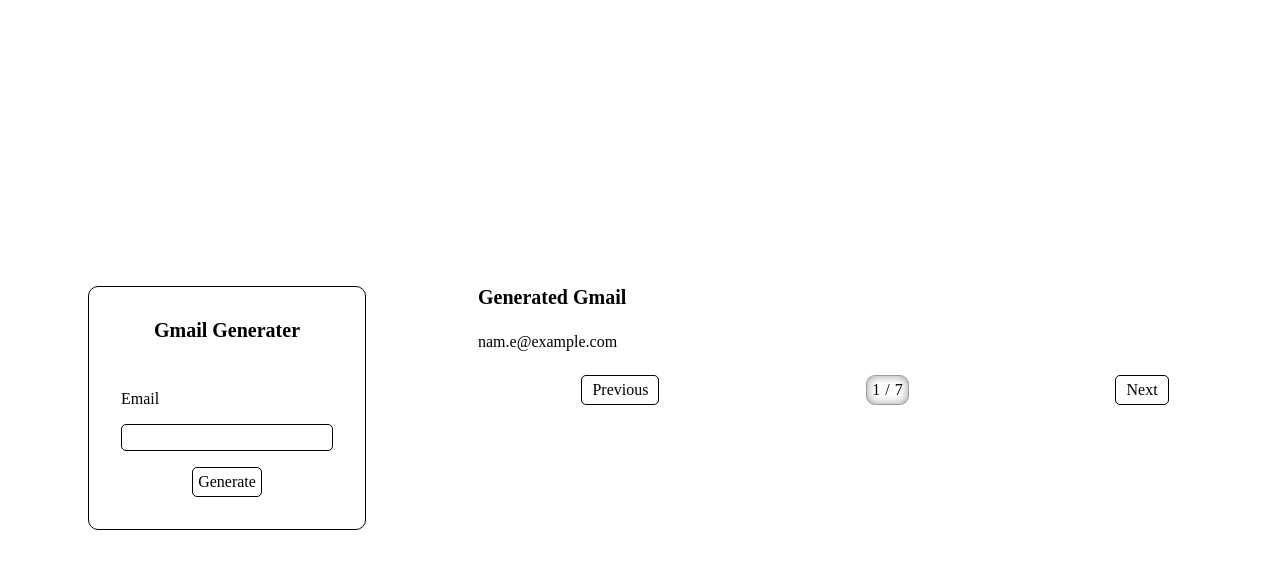
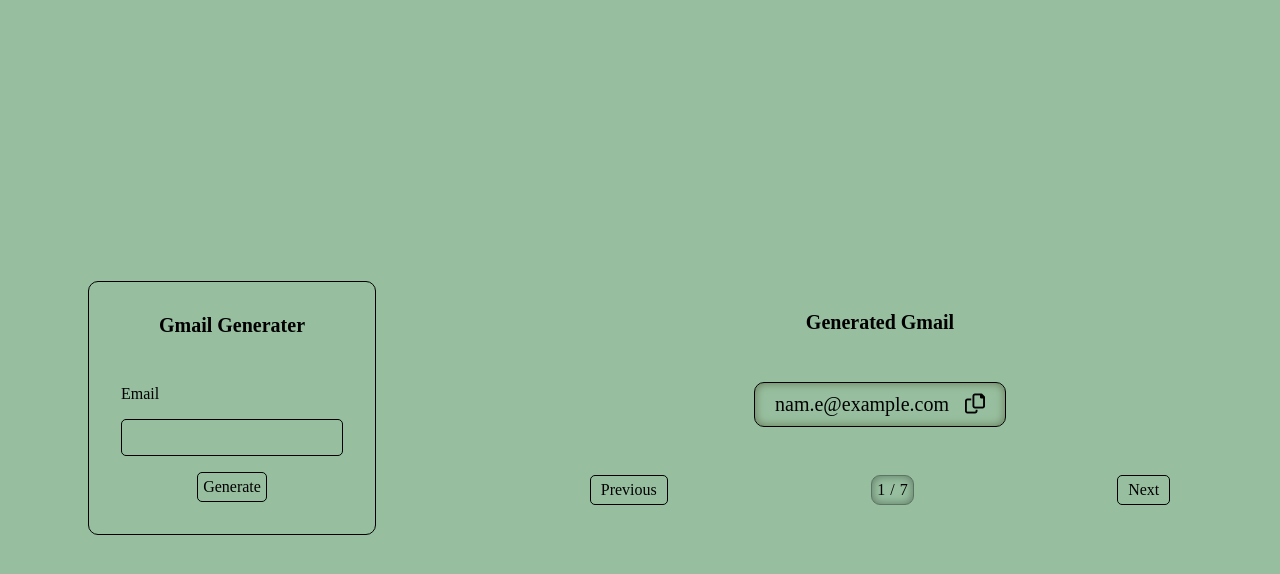
Before and after one commit to techboydk/gmail-generator, a plain HTML site: page index.html in a window 1280 px wide. Both pictures are taken after typing "name@example.com" into the empty fields and a click on the button "Generate". Drawn offline with Linux system fonts and the light colour scheme.

Commit message:
update style.css

```diff
--- a/style.css
+++ b/style.css
@@ -1,3 +1,5 @@
+@import url('https://cdnjs.cloudflare.com/ajax/libs/font-awesome/6.2.1/css/all.min.css');
+
 body {
   display: flex;
   justify-content: center;
@@ -5,13 +7,13 @@
   min-height: 100vh;
   flex-direction: column;
   gap: 3rem;
+  background: #2737;
 }
 .container {
   display: flex;
   justify-content: space-around;
+  align-items: center;
   width: 100%;
-  max-height: 100vh;
-  overflow: hidden;
   gap: 2rem;
 }
 .form-container {
@@ -23,8 +25,8 @@
   align-items: center;
   gap: 3rem;
   max-width: fit-content;
-  flex: 1;
-  margin: auto 5rem;
+  height: fit-content;
+  margin: 2rem 5rem;
 }
 .title{
     font-size: 20px;
@@ -35,12 +37,15 @@
   flex-direction: column;
   gap: 1rem;
 }
+.form label{
+  font-weight: 500;
+}
 .form input{
     all: unset;
     border: 1px solid #000;
     border-radius: 5px;
     height: 25px;
-    padding: 0 5px;
+    padding: 5px 10px;
 }
 .form button{
     all: unset;
@@ -54,12 +59,13 @@
 .generated-mail {
   display: none;
   flex-direction: column;
+  align-items: center;
   flex-wrap: wrap;
   width: 100%;
   flex: 1;
-  gap: 1.5rem;
+  gap: 3rem;
 }
-.generated-mail.active {
+.active {
   display: flex;
 }
 .all-gmail {
@@ -68,8 +74,13 @@
   gap: 0.5rem;
 }
 .gmail {
-    display: flex;
-    gap: 1rem;
+  display: flex;
+  gap: 1rem;
+  border: 1px solid #000;
+  padding: 10px 20px;
+  font-size: 20px;
+  border-radius: 10px;
+  box-shadow: inset 0 0 10px #675;
 }
 .buttons{
     display: flex;
@@ -92,3 +103,9 @@
     border-radius: 9px;
     box-shadow: inset 0 0 10px #00000063;
 }
+
+@media screen and (max-width:768px){
+  .container{
+    flex-direction: column;
+  }
+}
```
